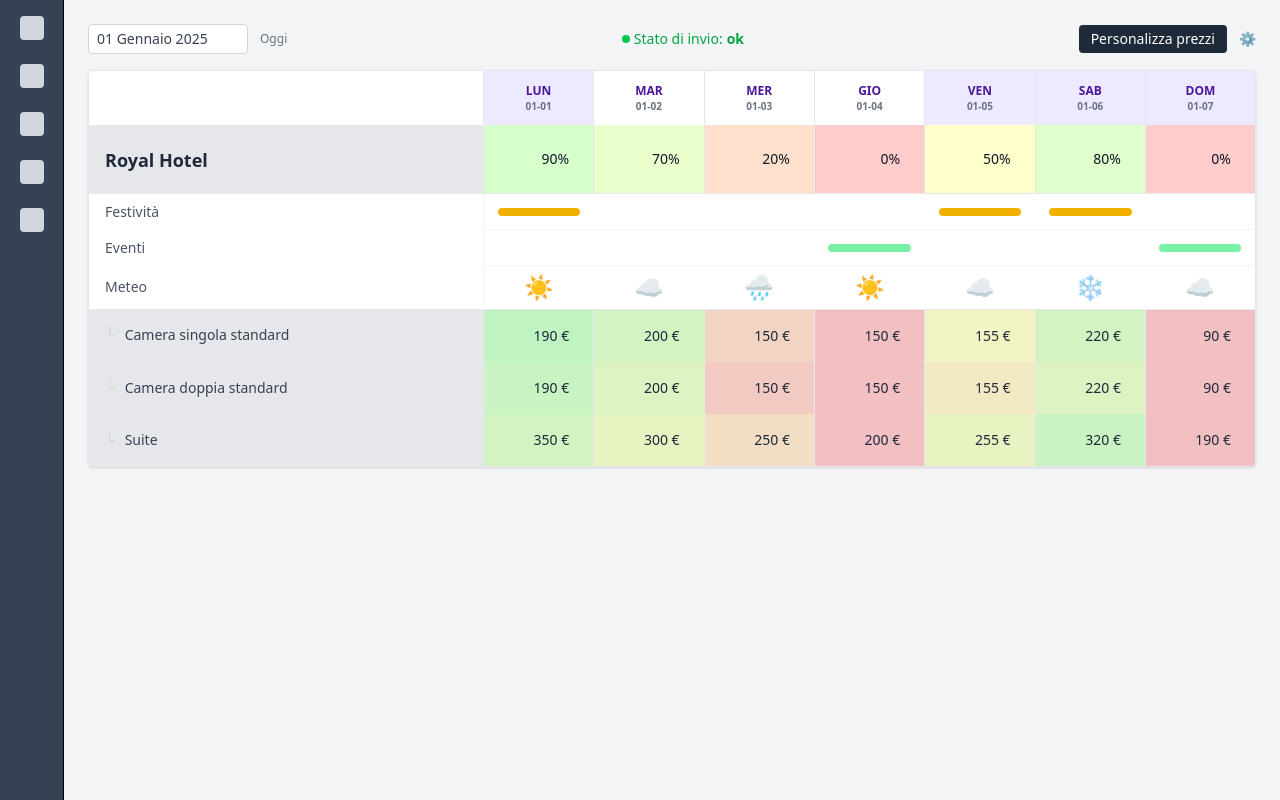
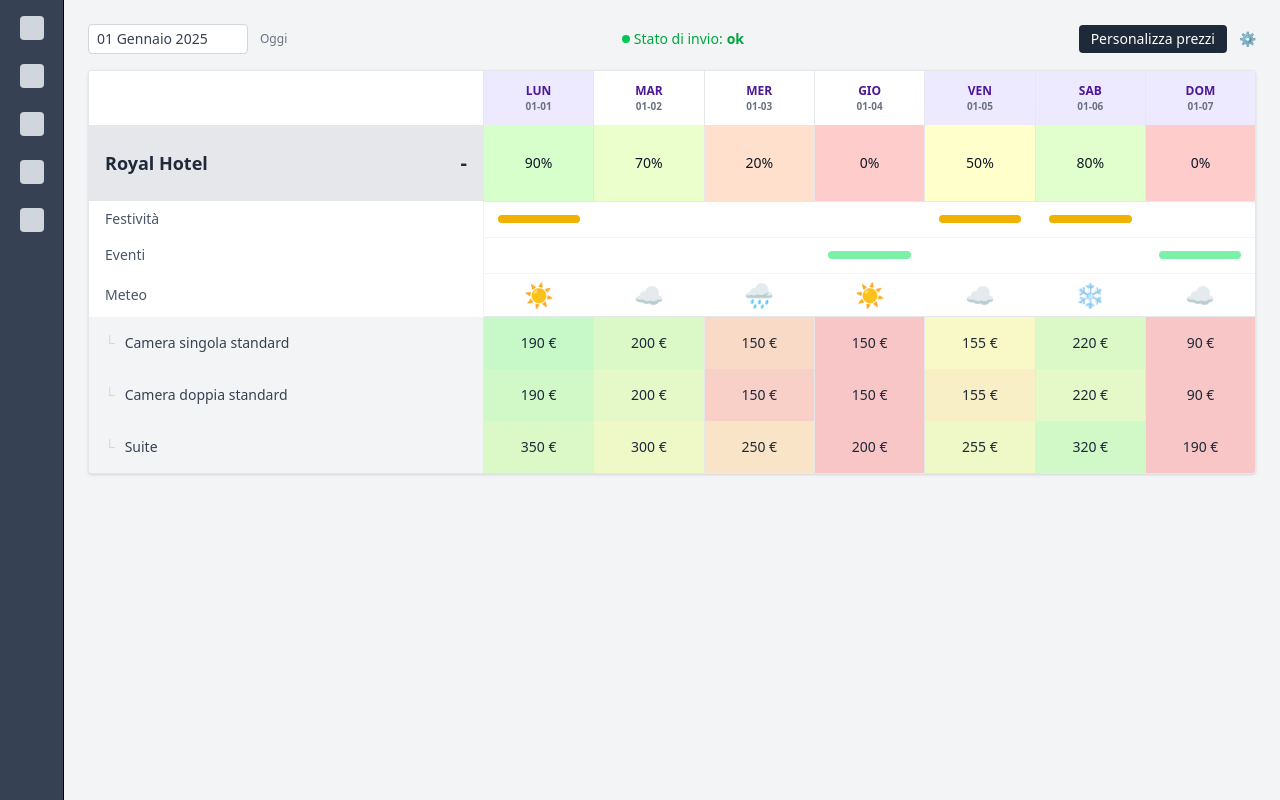
Before and after one commit to andreahaku/price-optimizer-dashboard, a Vue app: page / in a window 1280 px wide. Built offline with nearby package versions, Linux system fonts and the light colour scheme; the HTML template or start-up script is replaced by a standard one.

Commit message:
chore: adds toggle of holiday, events and meteo rows

```diff
--- a/src/components/DashboardGrid.vue
+++ b/src/components/DashboardGrid.vue
@@ -1,12 +1,14 @@
 <script setup lang="ts">
+import { ref } from "vue";
 import { useDashboardStore } from "@/stores/useDashboardStore";
 import OccupancyRow from "./OccupancyRow.vue";
+import RoomPriceRow from "./RoomPriceRow.vue";
 import HolidayRow from "./HolidayRow.vue";
 import EventRow from "./EventRow.vue";
 import WeatherRow from "./WeatherRow.vue";
-import RoomPriceRow from "./RoomPriceRow.vue";
 
 const store = useDashboardStore();
+const showExtraRows = ref(true);
 </script>
 
 <template>
@@ -31,12 +33,26 @@ const store = useDashboardStore();
         </tr>
       </thead>
       <tbody>
-        <OccupancyRow />
-        <HolidayRow />
-        <EventRow />
-        <WeatherRow />
+        <OccupancyRow :show="showExtraRows" @toggle-extras="showExtraRows = !showExtraRows" />
+        <transition-group name="fade-slide" mode="out-in">
+          <HolidayRow v-if="showExtraRows" />
+          <EventRow v-if="showExtraRows" />
+          <WeatherRow v-if="showExtraRows" />
+        </transition-group>
         <RoomPriceRow v-for="room in store.rooms" :key="room.type" :room="room" />
       </tbody>
     </table>
   </div>
 </template>
+
+<style scoped>
+.fade-slide-enter-active,
+.fade-slide-leave-active {
+  transition: all 0.3s ease;
+}
+.fade-slide-enter-from,
+.fade-slide-leave-to {
+  opacity: 0;
+  transform: translateY(-10px);
+}
+</style>
--- a/src/components/OccupancyRow.vue
+++ b/src/components/OccupancyRow.vue
@@ -1,19 +1,25 @@
 <script setup lang="ts">
 import { useDashboardStore } from "@/stores/useDashboardStore";
 const store = useDashboardStore();
+const emit = defineEmits(["toggle-extras"]);
+const props = defineProps<{ show: boolean }>();
 </script>
 
 <template>
   <tr>
     <td
-      class="text-md bg-gray-200 px-4 py-2 text-left text-lg font-bold text-gray-800 hover:bg-gray-300"
+      class="text-md h-full cursor-pointer bg-gray-200 px-4 py-6 text-left text-lg font-bold text-gray-800 hover:bg-gray-300"
+      @click="emit('toggle-extras')"
     >
-      Royal Hotel
+      <div class="flex h-full w-full items-center justify-between">
+        Royal Hotel
+        <span class="text-xl">{{ props.show ? "-" : "+" }}</span>
+      </div>
     </td>
     <td
       v-for="(day, index) in store.days"
       :key="day.date"
-      class="relative border-b border-l border-gray-200 px-3 py-6 text-right text-sm font-medium text-gray-900"
+      class="relative border-b border-l border-gray-200 px-3 py-6 text-center text-sm font-medium text-gray-900"
     >
       <div
         class="absolute inset-0 opacity-50"
@@ -21,7 +27,9 @@ const store = useDashboardStore();
           backgroundColor: `hsl(${(store.averageOccupancyByDay[index] / 100) * 120}, 100%, 80%)`,
         }"
       ></div>
-      <div class="relative right-3 z-10">{{ store.averageOccupancyByDay[index] }}%</div>
+      <div class="relative z-10 flex h-full items-center justify-center">
+        {{ store.averageOccupancyByDay[index] }}%
+      </div>
     </td>
   </tr>
 </template>
--- a/src/components/RoomPriceRow.vue
+++ b/src/components/RoomPriceRow.vue
@@ -3,7 +3,7 @@ defineProps<{ room: { type: string; prices: number[]; occupancy: number[] } }>()
 </script>
 
 <template>
-  <tr class="bg-gray-200 transition hover:bg-gray-400">
+  <tr class="bg-gray-100 transition hover:bg-gray-300">
     <td class="px-4 py-2 text-left text-sm font-medium text-gray-700">
       <span class="inline-block w-4 text-gray-300">└</span>
       {{ room.type }}
@@ -11,13 +11,13 @@ defineProps<{ room: { type: string; prices: number[]; occupancy: number[] } }>()
     <td
       v-for="(price, i) in room.prices"
       :key="i"
-      class="relative border-l border-gray-200 px-3 py-4 text-right text-sm text-gray-800"
+      class="relative border-l border-gray-200 px-3 py-4 text-center text-sm text-gray-800"
     >
       <div
         class="absolute inset-0 opacity-50"
         :style="{ backgroundColor: `hsl(${(room.occupancy[i] / 100) * 120}, 100%, 80%)` }"
       ></div>
-      <div class="relative right-3 z-10">{{ price }} €</div>
+      <div class="relative z-10 flex h-full items-center justify-center">{{ price }} €</div>
     </td>
   </tr>
 </template>
```
